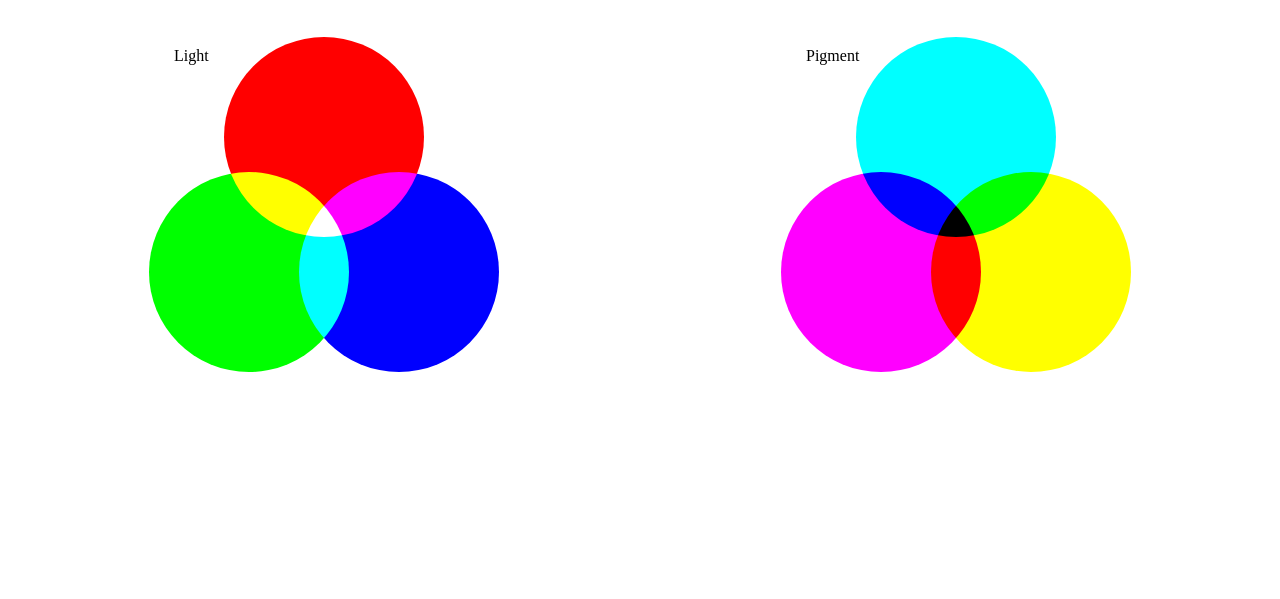
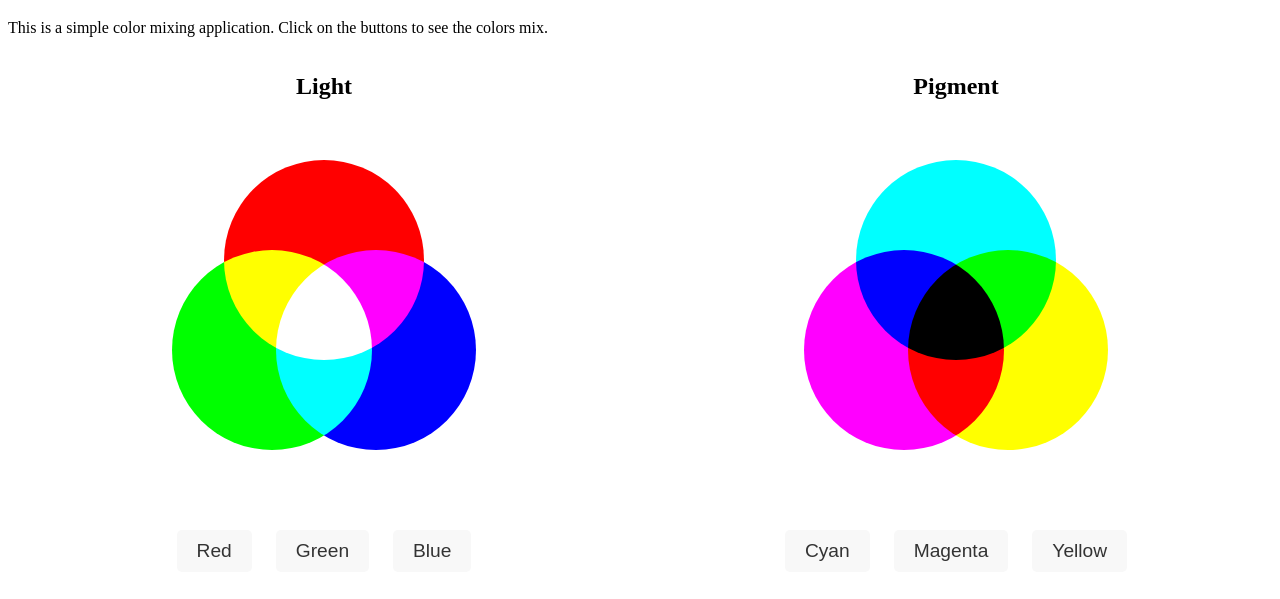
Before and after one commit to michaelschung/color-mixing, a website: page public/index.html in a window 1280 px wide. Shown: the part 61-660 px from the top of the page. Drawn offline with Linux system fonts and the light colour scheme.

Commit message:
interactable with little blurbs:

```diff
--- a/public/css/style.css
+++ b/public/css/style.css
@@ -1,14 +1,29 @@
+button {
+    font-size: 1.2em;
+    padding: 10px 20px;
+    margin: 10px;
+    border: none;
+    border-radius: 5px;
+    background-color: #f8f8f8;
+    color: #333;
+    cursor: pointer;
+}
+
 .container {
     display: flex;
     justify-content: space-around;
-    margin-top: 50px;
+}
+
+.column {
+    display: flex;
+    flex-direction: column;
+    align-items: center;
 }
 
 .colorBox {
     position: relative;
-    width: 300px;
-    height: 300px;
-    /* border: 1px solid black; */
+    width: 400px;
+    height: 400px;
 }
 
 .circle {
@@ -17,6 +32,12 @@
     height: 200px;
     border-radius: 50%;
     opacity: 1.0;
+    top: 50%;
+    left: 50%;
+}
+
+.hidden {
+    display: none;
 }
 
 .circle.light {
@@ -29,50 +50,30 @@
 
 .circle.red {
     background-color: rgb(255, 0, 0);
-    top: 30%;
-    left: 50%;
-    transform: translate(-50%, -50%);
+    transform: translate(-50%, -80%);
 }
 
 .circle.green {
     background-color: rgb(0, 255, 0);
-    top: 75%;
-    left: 25%;
-    transform: translate(-50%, -50%);
+    transform: translate(-76%, -35%);
 }
 
 .circle.blue {
     background-color: rgb(0, 0, 255);
-    top: 75%;
-    left: 75%;
-    transform: translate(-50%, -50%);
+    transform: translate(-24%, -35%);
 }
 
 .circle.cyan {
     background-color: rgb(0, 255, 255);
-    top: 30%;
-    left: 50%;
-    transform: translate(-50%, -50%);
+    transform: translate(-50%, -80%);
 }
 
 .circle.magenta {
     background-color: rgb(255, 0, 255);
-    top: 75%;
-    left: 25%;
-    transform: translate(-50%, -50%);
+    transform: translate(-76%, -35%);
 }
 
 .circle.yellow {
     background-color: rgb(255, 255, 0);
-    top: 75%;
-    left: 75%;
-    transform: translate(-50%, -50%);
+    transform: translate(-24%, -35%);
 }
-
-#lightColor {
-    /* background-color: aqua; */
-}
-
-#pigmentColor {
-    /* background-color: blue; */
-}
--- a/public/index.html
+++ b/public/index.html
@@ -8,19 +8,41 @@
 </head>
 <body>
     <h1>Color Mixing</h1>
+    <p>This is a simple color mixing application. Click on the buttons to see the colors mix.</p>
+
     <div class="container">
-        <div class="colorBox" id="lightColor">
-            <div class="circle light red"></div>
-            <div class="circle light green"></div>
-            <div class="circle light blue"></div>
-            Light
+        <div class="column">
+            <h2>Light</h2>
+            <div class="colorBox" id="light-color">
+                <div id="circ-red" class="circle light red"></div>
+                <div id="circ-green" class="circle light green"></div>
+                <div id="circ-blue" class="circle light blue"></div>
+            </div>
+            <div class="button-group">
+                <button id="btn-red">Red</button>
+                <button id="btn-green">Green</button>
+                <button id="btn-blue">Blue</button>
+            </div>
         </div>
-        <div class="colorBox" id="pigmentColor">
-            <div class="circle pigment cyan"></div>
-            <div class="circle pigment magenta"></div>
-            <div class="circle pigment yellow"></div>
-            Pigment
+        <div class="column">
+            <h2>Pigment</h2>
+            <div class="colorBox" id="pigment-color">
+                <div id="circ-cyan" class="circle pigment cyan"></div>
+                <div id="circ-magenta" class="circle pigment magenta"></div>
+                <div id="circ-yellow" class="circle pigment yellow"></div>
+            </div>
+            <div class="button-group">
+                <button id="btn-cyan">Cyan</button>
+                <button id="btn-magenta">Magenta</button>
+                <button id="btn-yellow">Yellow</button>
+            </div>
         </div>
     </div>
+
+    <p id="label1" class="hidden">Note how the colors mix differently depending on whether you are mixing light or pigment.</p>
+    <p id="label2" class="hidden">Light colors mix by adding light together, while pigment colors mix by subtracting light.</p>
+    <p id="label3" class="hidden">Notice how when two light colors mix, the result is brighter. When to pigment colors mix, the result is darker.</p>
+
+    <script src="js/main.js"></script>
 </body>
 </html>
--- /dev/null
+++ b/public/js/main.js
@@ -0,0 +1,16 @@
+var clickCount = 0;
+
+document.querySelectorAll("button").forEach(button => {
+    button.addEventListener("click", () => {
+        const color = button.id.split("-")[1];
+        document.getElementById(`circ-${color}`).classList.toggle("hidden");
+        clickCount++;
+
+        if (clickCount % 5 === 0) {
+            labelNum = clickCount / 5;
+            if (labelNum <= 3) {
+                document.getElementById(`label${labelNum}`).classList.toggle("hidden");
+            }
+        }
+    });
+});
```
